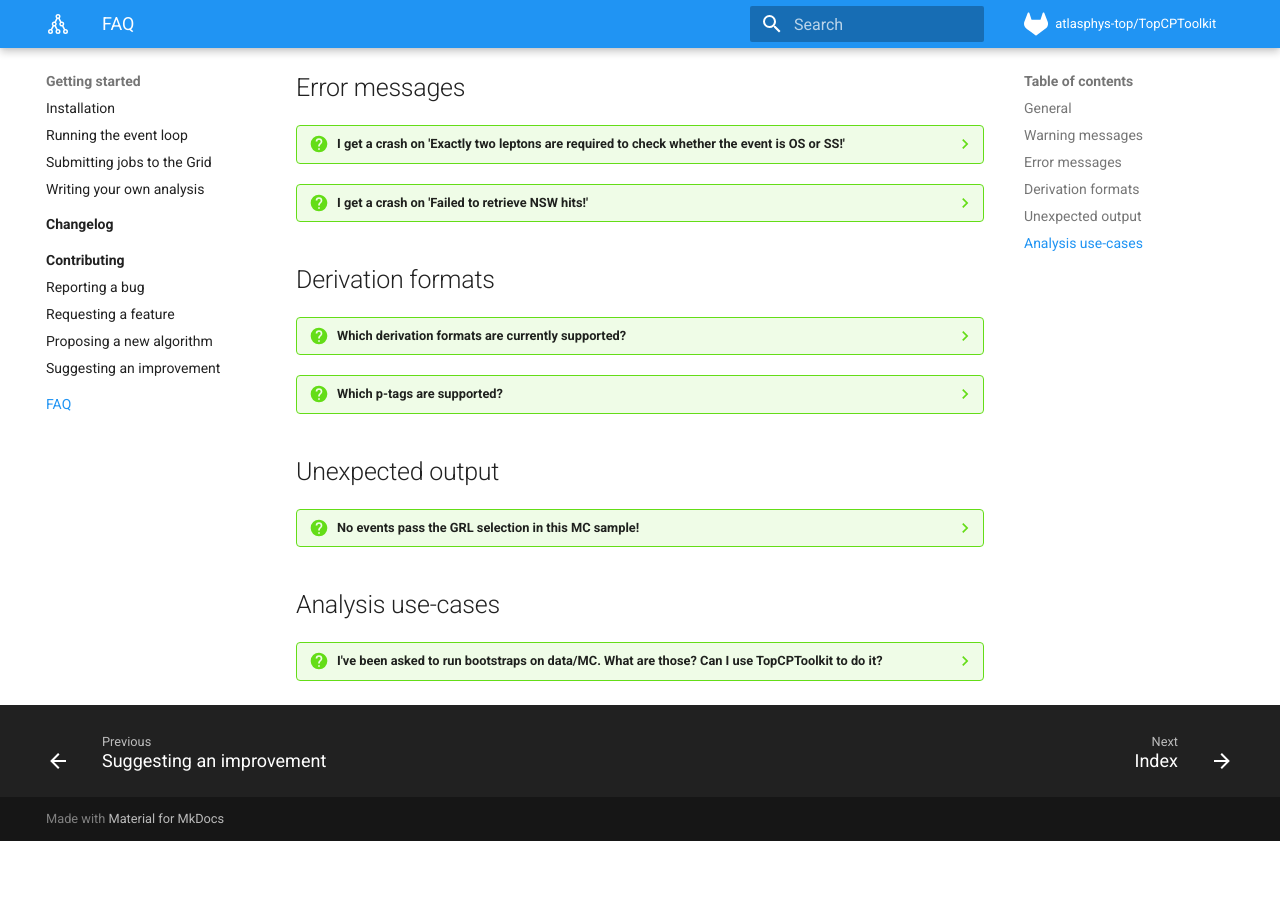
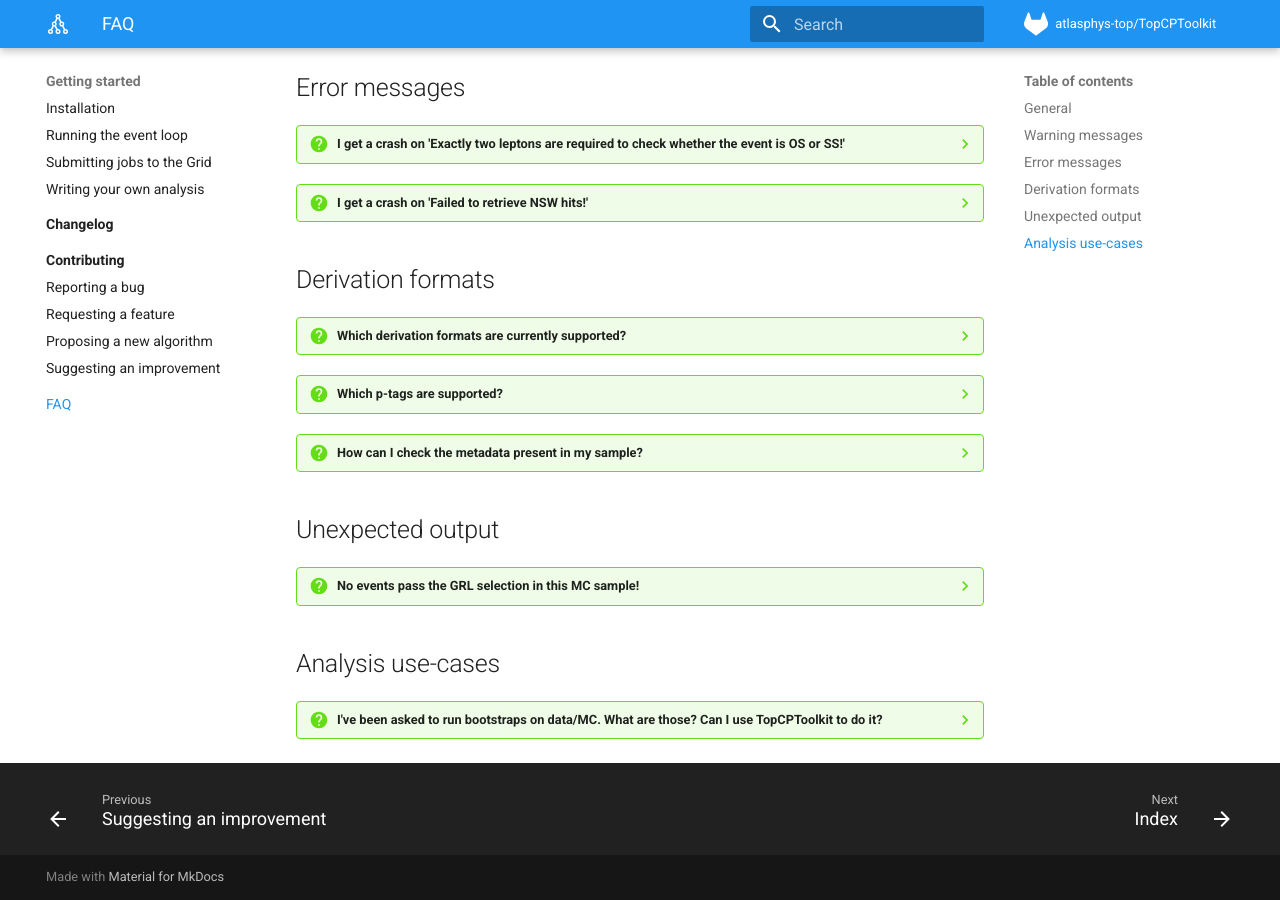
Before and after one commit to SuperNova76/TopCPToolKit, an MkDocs documentation site: the page built from docs/faq.md, in a window 1280 px wide and 900 px high, scrolled down 607 px. Built offline with MkDocs 1.6.1 and Material for MkDocs 9.7.7, drawn with Linux system fonts in a browser that asks for light colours; emoji names are drawn with the system emoji font; formulas are drawn with MathJax 3; before the commit the page ends 1448 px from its top, so only the background shows below that.

Commit message:
update FAQ

````diff
--- a/docs/faq.md
+++ b/docs/faq.md
@@ -50,6 +50,7 @@
     ```
     As suggested, please update your Run 3 sample by choosing a more recent p-tag, or edit the `MuonSelectionTool` config.
 
+
 ## Derivation formats
 
 ??? question "Which derivation formats are currently supported?"
@@ -58,11 +59,18 @@
 ??? question "Which p-tags are supported?"
     We always recommend using the [latest available p-tags](https://twiki.cern.ch/twiki/bin/view/AtlasProtected/FullListOfPtagsAndPatternsR22).
 
+??? question "How can I check the metadata present in my sample?"
+    After setting up an AnalysisBase release, you can run
+    ```
+    meta-reader -m peeker --hideContentList --hideTrigger <file>
+    ```
+    on a given DxAOD file to printout the metadata that is available to TopCPToolkit.
 
 ## Unexpected output
 
 ??? question "No events pass the GRL selection in this MC sample!"
     This is because your MC sample is being treated as data. It has been observed on a few MC samples that some of the metadata is wrongly written, e.g. the `SimFlavour` field is missing in p5631 and the code is misled into defaulting to data.
+
 
 ## Analysis use-cases
 
````
